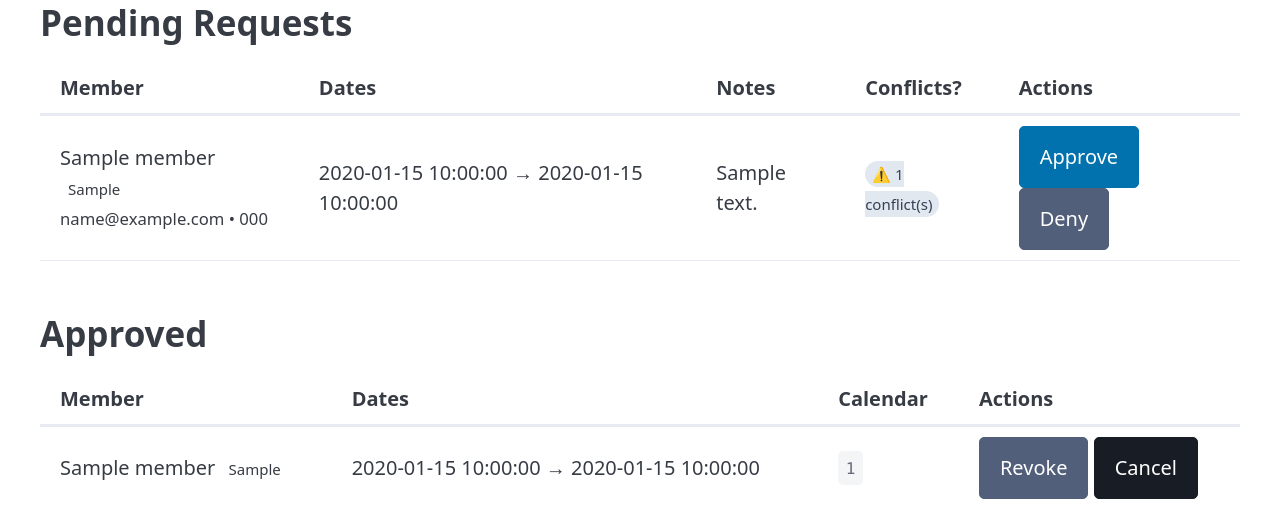
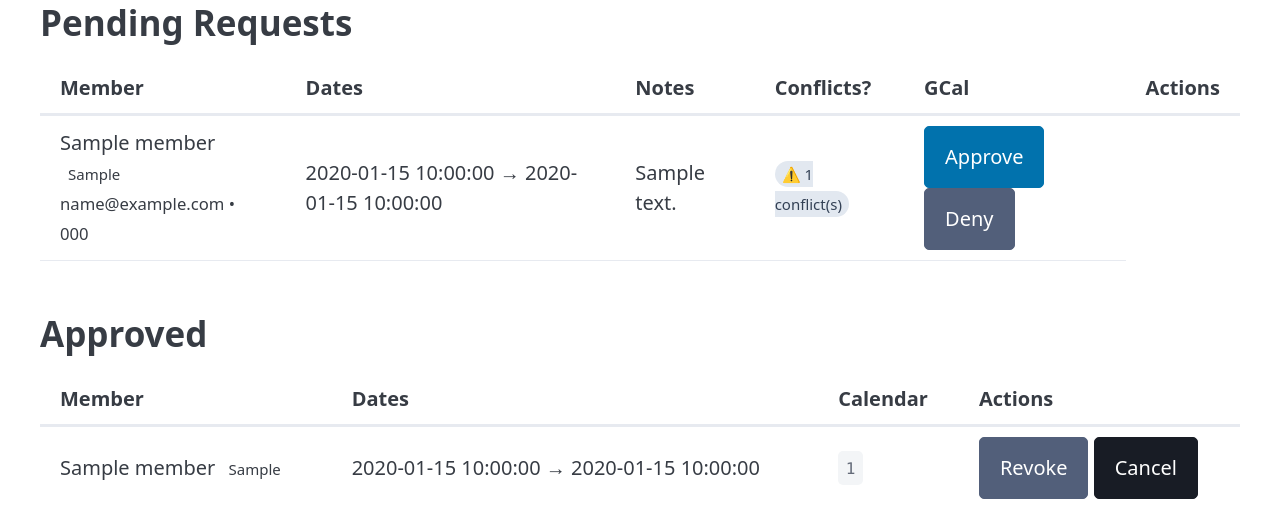
Before and after one commit to ramasmith/lakehouse2, a Flask app: template templates/admin_requests.html in a window 1280 px wide. Shown: the part 87-596 px from the top of the page. Run offline with Flask 3, Linux system fonts and the light colour scheme; the template is opened without the code that fills it: most values are stand-ins (such as "Sample title", 1, 10 or a date in 2020); some libraries are stand-ins or nearby versions.

Commit message:
Update admin_requests.html

```diff
--- a/templates/admin_requests.html
+++ b/templates/admin_requests.html
@@ -4,7 +4,7 @@
 {% if pending %}
   <table role="grid">
     <thead>
-      <tr><th>Member</th><th>Dates</th><th>Notes</th><th>Conflicts?</th><th>Actions</th></tr>
+      <tr><th>Member</th><th>Dates</th><th>Notes</th><th>Conflicts?</th> <th>GCal</th> <th>Actions</th></tr>
     </thead>
     <tbody>
       {% for r in pending %}
```
